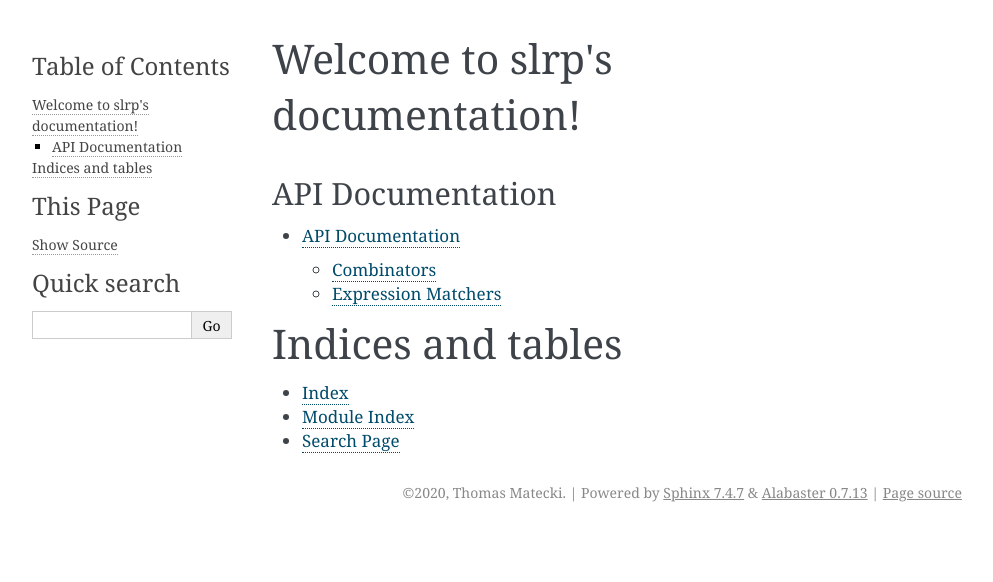
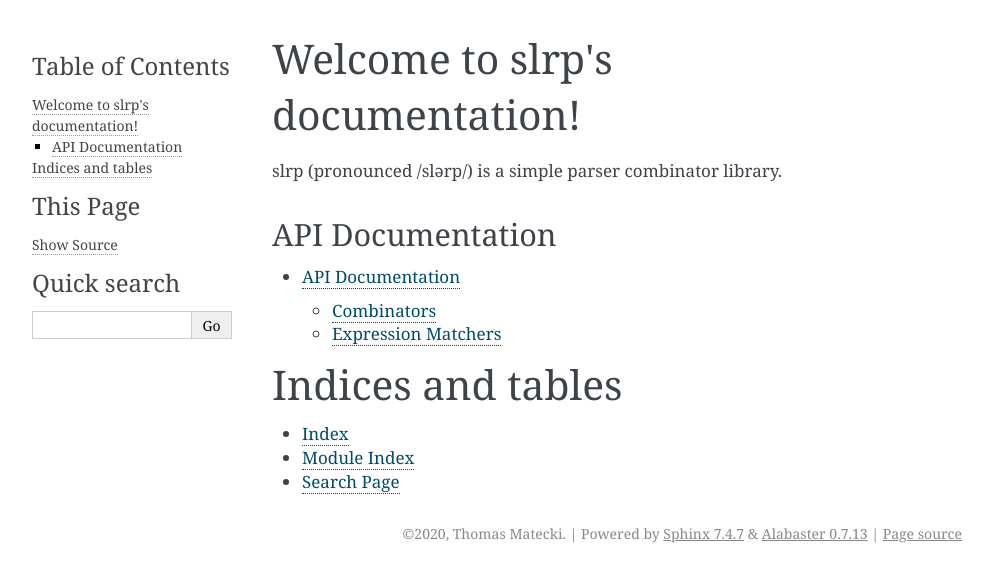
Before and after one commit to thomasmatecki/slrp, a Sphinx documentation site: the page built from docs/index.rst, in a window 1280 px wide. Shown: the top 582 px of the page, without its empty margins (148-1141 px from the left). Built offline with Sphinx 7.4.7, drawn with Linux system fonts in a browser that asks for light colours.

Commit message:
add description

```diff
--- a/docs/index.rst
+++ b/docs/index.rst
@@ -5,6 +5,8 @@
 
 Welcome to slrp's documentation!
 ================================
+
+slrp (pronounced /slərp/) is a simple parser combinator library.
 
 .. toctree::
    :maxdepth: 2
```
